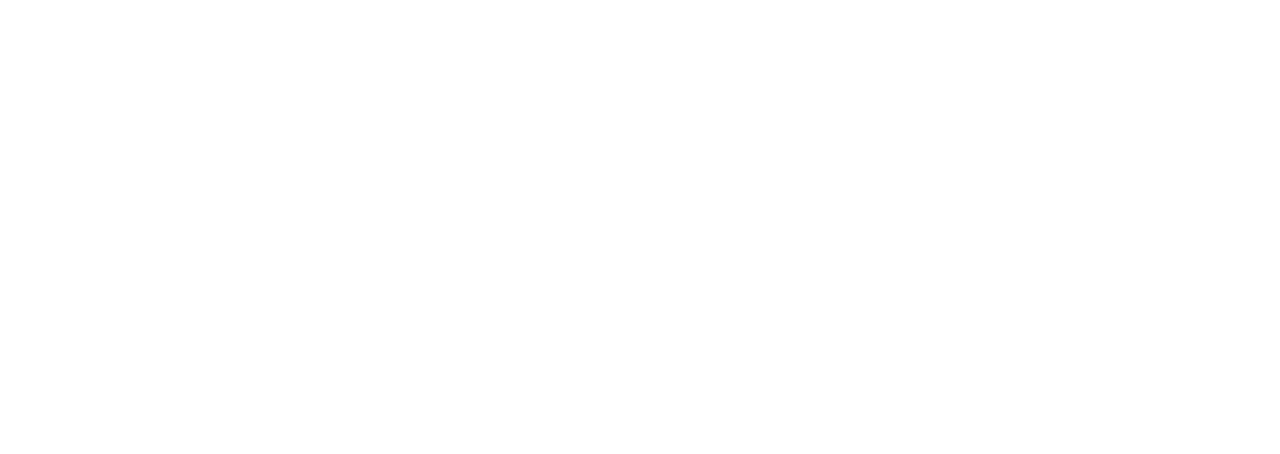
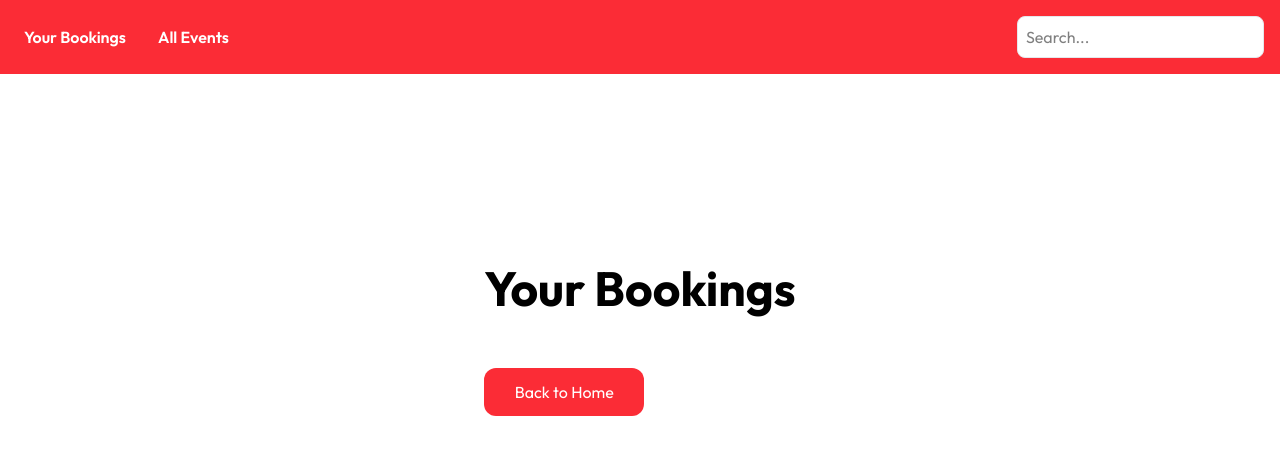
Before and after one commit to angelaleekim/my-ticket, a React (Vite) app: page /bookings in a window 1280 px wide. Before the commit this address had no page. Shown: the top 454 px of the page. Built offline with nearby package versions, Linux system fonts and the light colour scheme.

Commit message:
Set up routes and pages for events and bookings

```diff
--- a/src/App.jsx
+++ b/src/App.jsx
@@ -1,5 +1,7 @@
 import { BrowserRouter, Routes, Route } from "react-router-dom";
 import Home from "./pages/Home";
+import Bookings from "./pages/Bookings";
+import Events from "./pages/Events";
 import "./index.css";
 import "./App.css";
 
@@ -8,6 +10,8 @@
     <BrowserRouter>
       <Routes>
         <Route path="/" element={<Home />} />
+        <Route path="/bookings" element={<Bookings />} />
+        <Route path="/events" element={<Events />} />
       </Routes>
     </BrowserRouter>
   );
--- a/src/components/Events.jsx
+++ /dev/null
@@ -1,30 +0,0 @@
-import React from "react";
-
-const events = [
-  { id: 1, name: "Event 1", date: "2023-10-01" },
-  { id: 2, name: "Event 2", date: "2023-10-05" },
-  { id: 3, name: "Event 3", date: "2023-10-10" },
-  { id: 4, name: "Event 4", date: "2023-10-15" },
-  { id: 5, name: "Event 5", date: "2023-10-20" },
-  { id: 6, name: "Event 6", date: "2023-10-25" },
-  { id: 7, name: "Event 7", date: "2023-10-30" },
-  { id: 8, name: "Event 8", date: "2023-11-05" },
-  { id: 9, name: "Event 9", date: "2023-11-10" },
-];
-
-const Events = () => {
-  return (
-    <div className="container mx-auto">
-      <div className="grid grid-cols-3 gap-4 justify-center p-4">
-        {events.map((event) => (
-          <div key={event.id} className="border p-4 rounded shadow">
-            <h2 className="text-xl font-bold">{event.name}</h2>
-            <p className="text-gray-600">{event.date}</p>
-          </div>
-        ))}
-      </div>
-    </div>
-  );
-};
-
-export default Events;
--- a/src/components/Navbar.jsx
+++ b/src/components/Navbar.jsx
@@ -6,13 +6,13 @@
     <nav className="bg-red-500 p-4 flex justify-between items-center fixed top-0 w-full z-10">
       <div className="flex space-x-4">
         <Link
-          to="/your-bookings"
+          to="/bookings"
           className="text-white font-semibold hover:bg-red-600 p-2 rounded"
         >
           Your Bookings
         </Link>
         <Link
-          to="/all-events"
+          to="/events"
           className="text-white font-semibold hover:bg-red-600 p-2 rounded"
         >
           All Events
--- /dev/null
+++ b/src/pages/Bookings.jsx
@@ -0,0 +1,24 @@
+import React from "react";
+import Navbar from "../components/Navbar";
+import { Link } from "react-router-dom";
+
+const Bookings = () => {
+  return (
+    <div className="flex justify-center items-center">
+      <Navbar />
+      <div className="flex justify-center h-[85vh] px-4 md:px-[20vw] flex-col">
+        <h1 className="text-5xl font-bold text-left fw-900 outfit-font">
+          Your Bookings
+        </h1>
+        <Link
+          to="/"
+          className="mt-14 px-5 py-3 text-center bg-red-500 text-white rounded-xl w-40 hover:bg-red-600"
+        >
+          Back to Home
+        </Link>
+      </div>
+    </div>
+  );
+};
+
+export default Bookings;
--- /dev/null
+++ b/src/pages/Events.jsx
@@ -0,0 +1,24 @@
+import React from "react";
+import Navbar from "../components/Navbar";
+import { Link } from "react-router-dom";
+
+const Events = () => {
+  return (
+    <div className="flex justify-center items-center">
+      <Navbar />
+      <div className="flex justify-center h-[85vh] px-4 md:px-[20vw] flex-col">
+        <h1 className="text-5xl font-bold text-left fw-900 outfit-font">
+          Events
+        </h1>
+        <Link
+          to="/"
+          className="mt-14 px-5 py-3 text-center bg-red-500 text-white rounded-xl w-40 hover:bg-red-600"
+        >
+          Back to Home
+        </Link>
+      </div>
+    </div>
+  );
+};
+
+export default Events;
```
